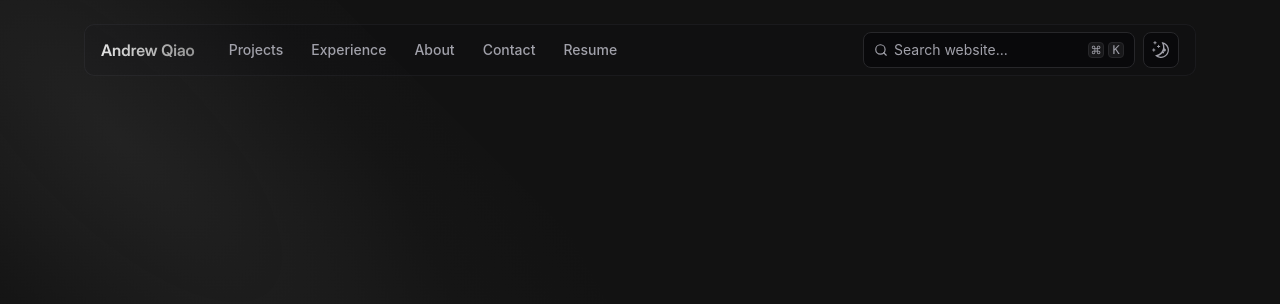
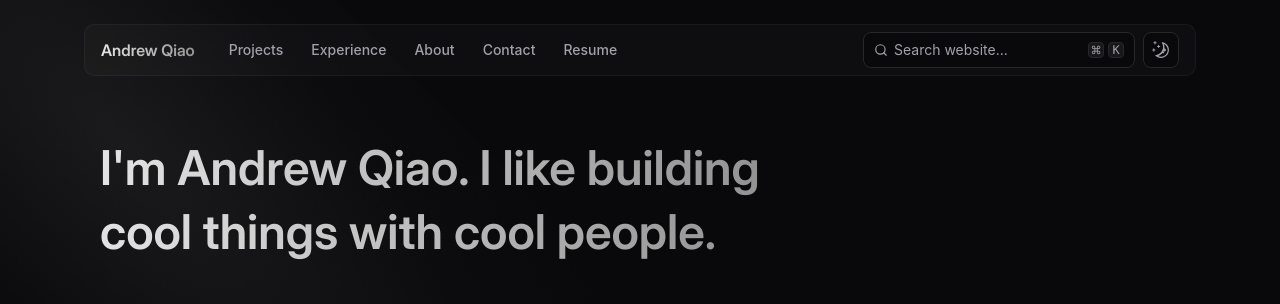
Before and after one commit to qiaoandrew/personal-website, a Next.js app: page / in a window 1280 px wide. Shown: the top 304 px of the page. Built offline with nearby package versions, Linux system fonts and the light colour scheme; a web font is replaced by a local one.

Commit message:
add hero

```diff
--- a/src/app/layout.tsx
+++ b/src/app/layout.tsx
@@ -21,7 +21,7 @@ export default function RootLayout({
       suppressHydrationWarning
       className={`scroll-smooth ${GeistMono.className}`}
     >
-      <body className="\bg-background text-foreground font-sans antialiased">
+      <body className="bg-background text-foreground font-sans antialiased">
         <ThemeProvider
           attribute="class"
           defaultTheme="dark"
--- a/src/app/page.tsx
+++ b/src/app/page.tsx
@@ -1,3 +1,9 @@
+import Hero from "~/components/sections/Hero";
+
 export default function HomePage() {
-  return <></>;
+  return (
+    <>
+      <Hero />
+    </>
+  );
 }
--- /dev/null
+++ b/src/components/sections/Hero.tsx
@@ -0,0 +1,21 @@
+import GradientText from "~/components/effects/GradientText";
+import { cn } from "~/utils/tailwind";
+
+export default function Hero() {
+  return (
+    <section className={cn("mx-container mt-21 mb-9", "sm:mt-24", "xl:mt-34")}>
+      <h1
+        className={cn(
+          "font-display text-8 max-w-[318px] leading-11 font-semibold",
+          "xs:text-9 xs:max-w-[360px] xs:leading-12",
+          "sm:text-10 sm:max-w-[550px] sm:leading-14",
+          "xl:text-12 xl:max-w-[670px] xl:leading-16",
+        )}
+      >
+        <GradientText>
+          I&apos;m Andrew Qiao. I like building cool things with cool people.
+        </GradientText>
+      </h1>
+    </section>
+  );
+}
--- a/src/styles/globals.css
+++ b/src/styles/globals.css
@@ -264,3 +264,9 @@
       "calt" 1;
   }
 }
+
+@layer utilities {
+  .mx-container {
+    @apply mx-6 xl:mx-12 2xl:mx-auto 2xl:max-w-[1080px];
+  }
+}
```
